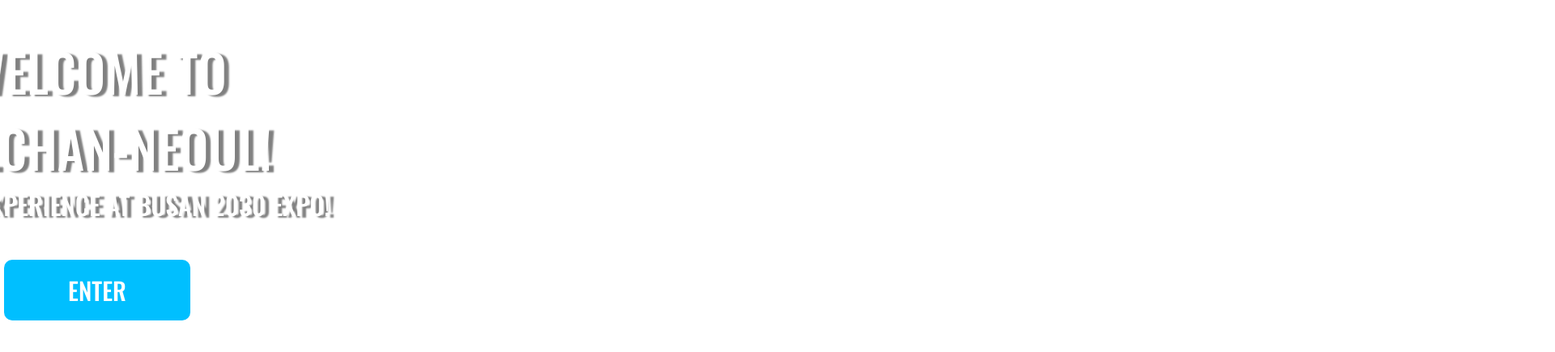
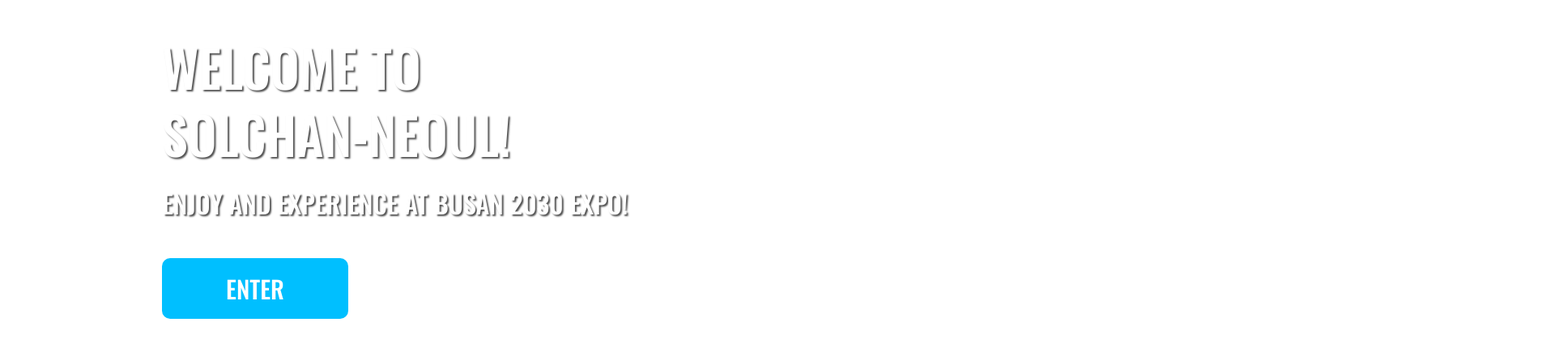
Before and after one commit to elice-busan/Solchan-Neoul, a website: page public/index.html in a window 1280 px wide. Shown: the part 299-734 px from the top of the page at 81% size, 1920 px wide, since content can reach past the window. Drawn offline with nearby package versions, Linux system fonts and the light colour scheme; a web font is replaced by a local one.

Commit message:
[fix]인트로 변경

```diff
--- a/public/index.css
+++ b/public/index.css
@@ -7,6 +7,9 @@
 html
 {
     scroll-behavior: smooth;
+    width: 100vw;
+    height: 100vh;
+    overflow: hidden;
 }
 #wrap
 {
@@ -20,7 +23,7 @@
     position: fixed;
     margin: 0 auto;
     height: 80px;
-    width: 1920px;
+    width: 100vw;
     background-color: rgb(255, 255, 255, 0);
 }
 #menu a
@@ -31,59 +34,62 @@
 }
 #banner
 {
-    height: 1080px;
+    height: 100vh;
     margin-bottom: 60px;
     background-color: #ffffff;
 
 }
 .banner-container
 {
-    width: 1920px;
+    width: auto;
     height: inherit;
-    margin: 0 auto;
-    border-radius: 30px;
+
+    border-radius: 20px;
 }
 .banner-text
 {
     position: absolute;
-    width: 100%;
+    width: auto;
     top: 340px;
-    right: 520px;
+    left: 200px;
+    text-align: le;
 }
 .banner-text .p1
 {
     font-size: 64px;
     color: #ffffff;
-    text-shadow: 6px 2px 2px gray;
+    line-height: 130%;
+    text-align: left;
+    text-shadow: 2px 2px 2px rgb(80, 80, 80);
 
 }
 .banner-text .p2
 {
+    margin-top: 20px;
     font-size: 32px;
     color: #ffffff;
-    text-shadow: 6px 2px 2px gray;
+    text-shadow: 2px 2px 2px rgb(80, 80, 80);
 
 }
 video
 {
     z-index: 1;
-    border-radius: 10px 10px 30px 30px;
 }
 #btn
 {
     height: 50px;
-    background-color: rgb(255, 255, 255, 0)
+    background-color: rgb(255, 255, 255, 0);
+
 }
 .btn-container
 {
     width: 200px;
     height: inherit;
-    margin: 0 auto;
     background-color:#00BFFF;
     color: #fff;
     border:none;
-    border-radius:10px;
     padding:15px;
+    border-radius: 10px;
 }
 #btn:hover
 {
```
Also changed, not shown: public/index.html (+1 -0 lines).
